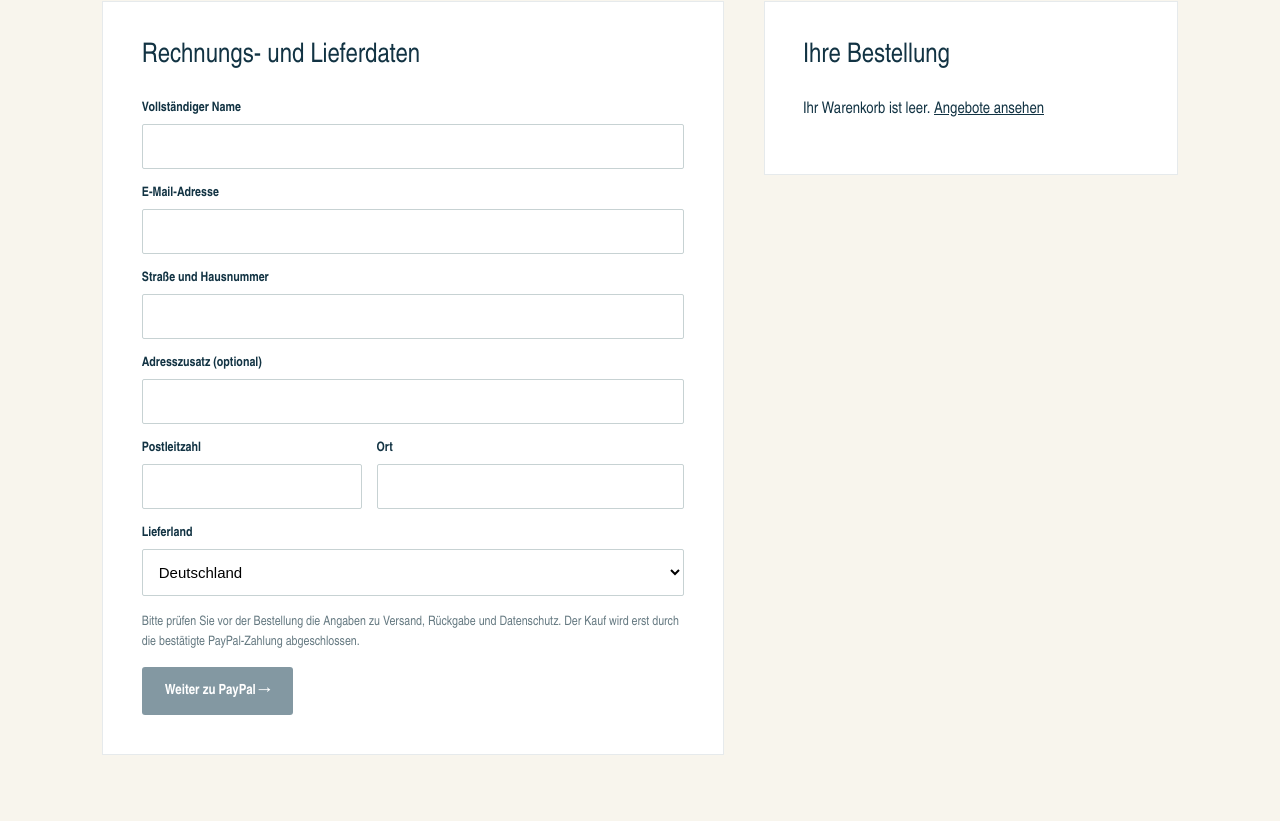
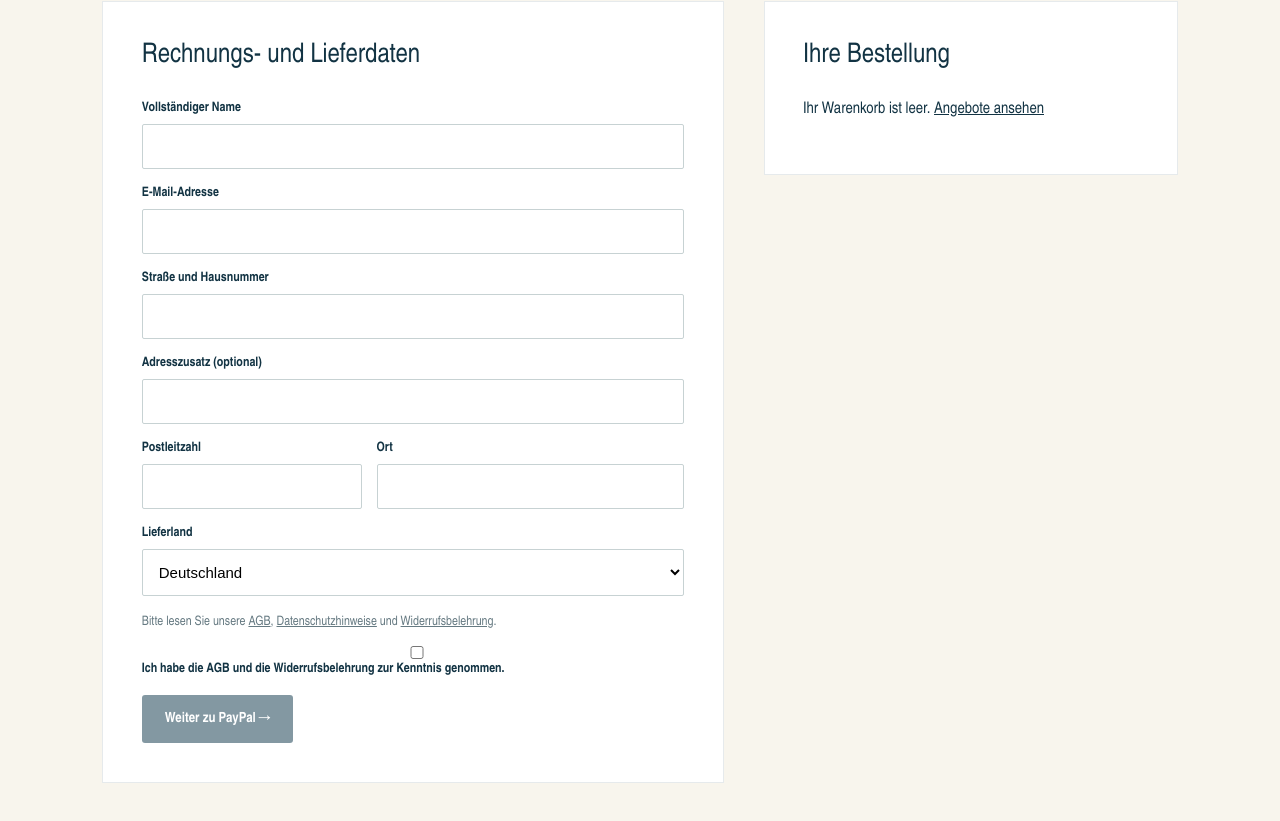
Before and after one commit to VictorHartmann01/ageless-peptides-store, a Next.js app: page /shop/checkout in a window 1280 px wide. Shown: the part 450-1271 px from the top of the page. Built offline with nearby package versions, Linux system fonts and the light colour scheme.

Commit message:
feat(checkout): show legal links and require explicit acknowledgement

```diff
--- a/app/shop/checkout/page.tsx
+++ b/app/shop/checkout/page.tsx
@@ -10,6 +10,7 @@ export default function CheckoutPage() {
   const [cart, setCart] = useState<SavedCartItem[]>([]);
   const [form, setForm] = useState<Form>(initial);
   const [busy, setBusy] = useState(false);
+  const [acceptedTerms, setAcceptedTerms] = useState(false);
   const [error, setError] = useState('');
   const [cancelled, setCancelled] = useState(false);
   useEffect(() => { setCart(readCart()); setCancelled(new URLSearchParams(window.location.search).get('cancelled') === '1'); }, []);
@@ -17,7 +18,7 @@ export default function CheckoutPage() {
   const shipping = cart.length ? Math.max(...cart.map((x) => x.shippingCents)) : 0;
   async function submit(event: FormEvent<HTMLFormElement>) {
     event.preventDefault();
-    if (busy || !cart.length) return;
+    if (busy || !cart.length || !acceptedTerms) return;
     setBusy(true); setError('');
     try {
       const response = await fetch('/api/checkout/create', { method: 'POST', headers: { 'Content-Type': 'application/json' }, body: JSON.stringify({ cart: cart.map((x) => ({ offerId: x.offerId, quantity: x.quantity })), address: form }) });
@@ -38,9 +39,10 @@ export default function CheckoutPage() {
       <label>Adresszusatz (optional)<input maxLength={200} autoComplete="address-line2" value={form.line2} onChange={(e) => setForm({ ...form, line2: e.target.value })} /></label>
       <div className="ag-form-pair"><label>Postleitzahl<input required minLength={2} maxLength={20} autoComplete="postal-code" value={form.postalCode} onChange={(e) => setForm({ ...form, postalCode: e.target.value })} /></label><label>Ort<input required minLength={2} maxLength={120} autoComplete="address-level2" value={form.city} onChange={(e) => setForm({ ...form, city: e.target.value })} /></label></div>
       <label>Lieferland<select value={form.country} onChange={(e) => setForm({ ...form, country: e.target.value })}><option value="DE">Deutschland</option><option value="AT">Österreich</option><option value="CH">Schweiz</option></select></label>
-      <p className="ag-cart-hint">Bitte prüfen Sie vor der Bestellung die Angaben zu Versand, Rückgabe und Datenschutz. Der Kauf wird erst durch die bestätigte PayPal-Zahlung abgeschlossen.</p>
+      <p className="ag-cart-hint">Bitte lesen Sie unsere <Link href="/rechtliches/agb" target="_blank">AGB</Link>, <Link href="/rechtliches/datenschutz" target="_blank">Datenschutzhinweise</Link> und <Link href="/rechtliches/widerruf" target="_blank">Widerrufsbelehrung</Link>.</p>
+      <label className="ag-checkout-terms"><input type="checkbox" required checked={acceptedTerms} onChange={e => setAcceptedTerms(e.target.checked)} /> Ich habe die AGB und die Widerrufsbelehrung zur Kenntnis genommen.</label>
       {error && <p className="ag-checkout-alert" role="alert">{error}</p>}
-      <button className="ag-buy-button" type="submit" disabled={busy || !cart.length}>{busy ? 'Sichere Zahlung wird vorbereitet …' : 'Weiter zu PayPal →'}</button>
+      <button className="ag-buy-button" type="submit" disabled={busy || !cart.length || !acceptedTerms}>{busy ? 'Sichere Zahlung wird vorbereitet …' : 'Weiter zu PayPal →'}</button>
     </form>
     <aside className="ag-checkout-summary"><h2>Ihre Bestellung</h2>{cart.length ? <>{cart.map((x) => <div className="ag-cart-summary-line" key={x.offerId}><span>{x.name} × {x.quantity}</span><strong>{euro(x.priceCents * x.quantity)}</strong></div>)}<div className="ag-cart-summary-line"><span>Zwischensumme</span><strong>{euro(subtotal)}</strong></div><div className="ag-cart-summary-line"><span>Voraussichtlicher Versand</span><strong>{euro(shipping)}</strong></div><div className="ag-cart-summary-line ag-summary-total"><span>Voraussichtliche Gesamtsumme</span><strong>{euro(subtotal + shipping)}</strong></div><small>Verbindliche Preis- und Lieferlandprüfung erfolgt auf dem Server.</small></> : <p>Ihr Warenkorb ist leer. <Link href="/shop/angebote">Angebote ansehen</Link></p>}</aside></section>
   </main>;
```
